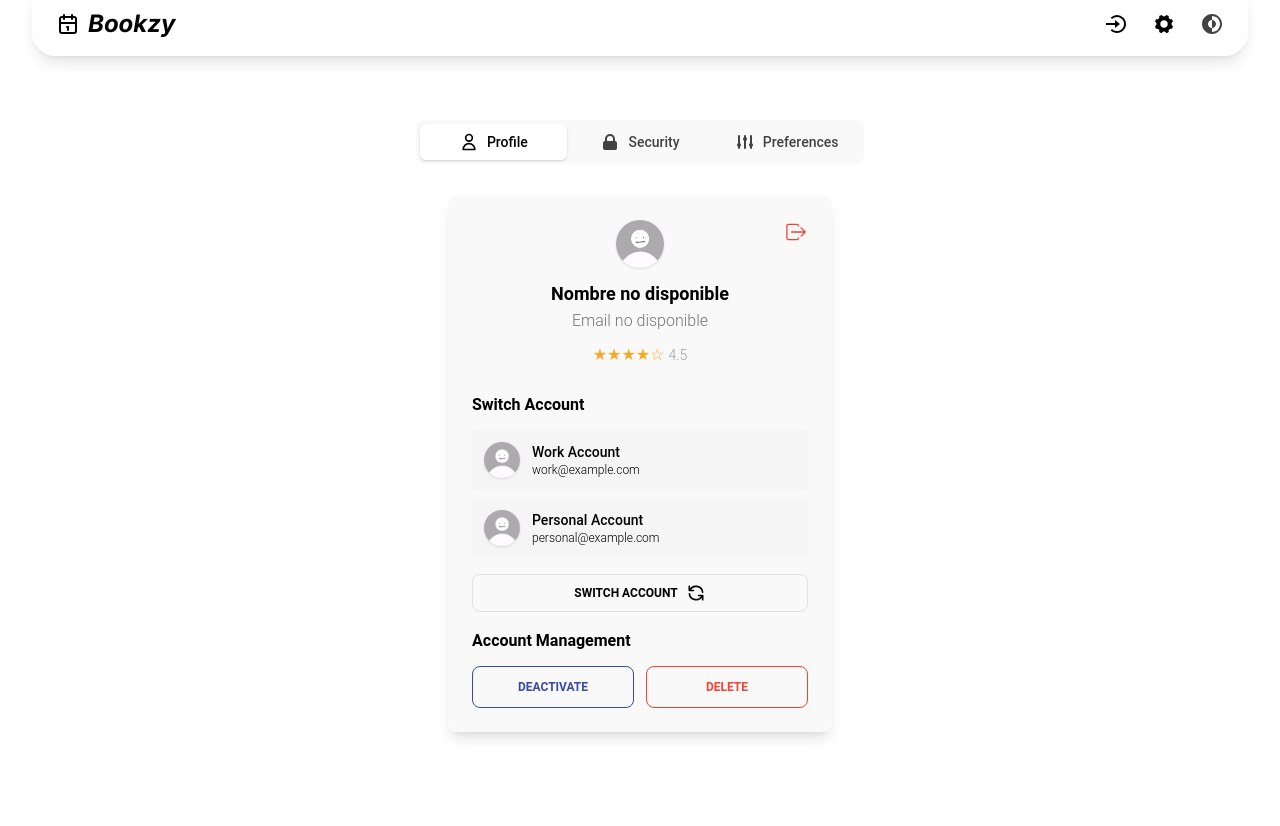
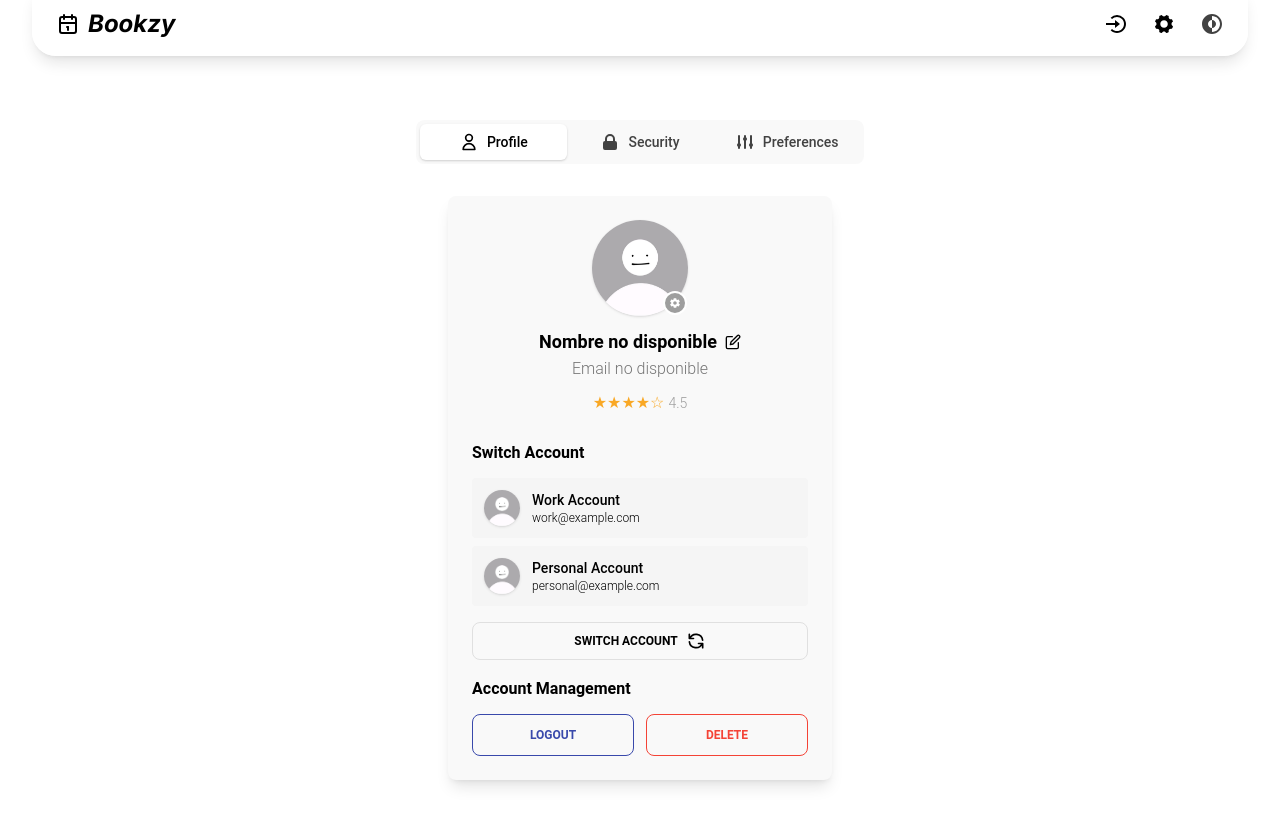
Before and after one commit to ApointmentProject/Bookzy, a React (Vite) app in the folder appointment-project/: page /profile in a window 1280 px wide. Shown: the top 826 px of the page. Built offline with nearby package versions, Linux system fonts and the light colour scheme; no server answers.

Commit message:
feat: logout profile button

```diff
--- a/appointment-project/package.json
+++ b/appointment-project/package.json
@@ -12,7 +12,7 @@
   "dependencies": {
     "@hookform/resolvers": "^4.1.3",
     "@material-tailwind/react": "^2.1.10",
-    "@tanstack/react-query": "^5.68.0",
+    "@tanstack/react-query": "^5.69.0",
     "aos": "^2.3.4",
     "axios": "^1.8.3",
     "date-fns": "^4.1.0",
--- a/appointment-project/src/components/userProfile/ProfileComponent.tsx
+++ b/appointment-project/src/components/userProfile/ProfileComponent.tsx
@@ -1,8 +1,9 @@
 import { useEffect, useState } from "react";
 import { useTheme } from "../../context/ThemeContext";
-import { Button, Avatar, IconButton } from "@material-tailwind/react";
+import { Button, Avatar, Badge } from "@material-tailwind/react";
 import { HiOutlineRefresh } from "react-icons/hi";
-import { IoIosLogOut } from "react-icons/io";
+import { IoMdSettings } from "react-icons/io";
+import { FiEdit } from "react-icons/fi";
 import { useAuth } from "../../context/AuthContext";
 import { useNavigate } from "react-router-dom";
 
@@ -26,22 +27,18 @@ export default function ProfileComponent() {
     // Lógica por el momento
   };
 
-  const handleDeactivateAccount = () => {
-    // Lógica por el momento
-  };
-
   const handleDeleteAccount = () => {
     // Lógica por el momento
   };
 
-  // Handler de logout que redirige inmediatamente al home
+  // Handler de logout (antes se llamaba al botón de la esquina)
   const handleLogout = async () => {
     try {
       await logout();
     } catch (error) {
       console.error("Error en logout:", error);
     } finally {
-      navigate("/");
+      navigate("/login");
     }
   };
 
@@ -53,28 +50,30 @@ export default function ProfileComponent() {
           : "bg-secundary-light-bg text-black"
       }`}
     >
-        {/* Botón de logout en la esquina superior derecha */}
-        <IconButton variant="text" className="absolute top-4 right-4 text-red-500 active:translate-x-0 active:translate-y-0" onClick={handleLogout}>
-        <IoIosLogOut className="h-6 w-6" />
-        </IconButton>
-
       {/* Sección principal de información del perfil */}
       <div className="flex flex-col items-center">
+        <Badge
+          color="gray"
+          placement="bottom-end"
+          overlap="circular"
+          withBorder
+          content={<IoMdSettings className="h-3 w-3 text-white" />}
+        >
           <Avatar
             src={user?.photoURL || "/noProfileImage.jpeg"}
             alt={user?.displayName || "Account Avatar"}
-              size="sm"
-              className="shadow w-12 h-12"
+            size="xl"
+            className="shadow w-24 h-24"
             onError={(e) => {
               (e.target as HTMLImageElement).src = "/noProfileImage.jpeg";
             }}
           />
-          <h2 className="mt-3 text-lg font-bold">
+        </Badge>
+        <h2 className="mt-3 text-lg font-bold flex items-center gap-2">
           {user?.displayName || "Nombre no disponible"}
+          <FiEdit className="h-4 w-4 cursor-pointer" />
         </h2>
-          <p className="text-gray-600">
-            {user?.email || "Email no disponible"}
-          </p>
+        <p className="text-gray-600">{user?.email || "Email no disponible"}</p>
         <div className="mt-2 flex items-center space-x-1">
           <span className="text-yellow-800">★★★★☆</span>
           <span className="text-gray-500 text-sm">4.5</span>
@@ -127,13 +126,14 @@ export default function ProfileComponent() {
       <div className="mt-4">
         <h3 className="text-md font-semibold mb-3">Account Management</h3>
         <div className="flex gap-3">
+          {/* Botón que ahora funciona como Logout */}
           <Button
             variant="outlined"
             fullWidth
-                onClick={handleDeactivateAccount}
+            onClick={handleLogout}
             className="flex-1 border border-indigo-600 text-indigo-600 hover:bg-indigo-600 hover:text-white transition-colors"
           >
-              Deactivate
+            Logout
           </Button>
           <Button
             variant="outlined"
```
Lines whose indentation alone changed are shown as unchanged.
